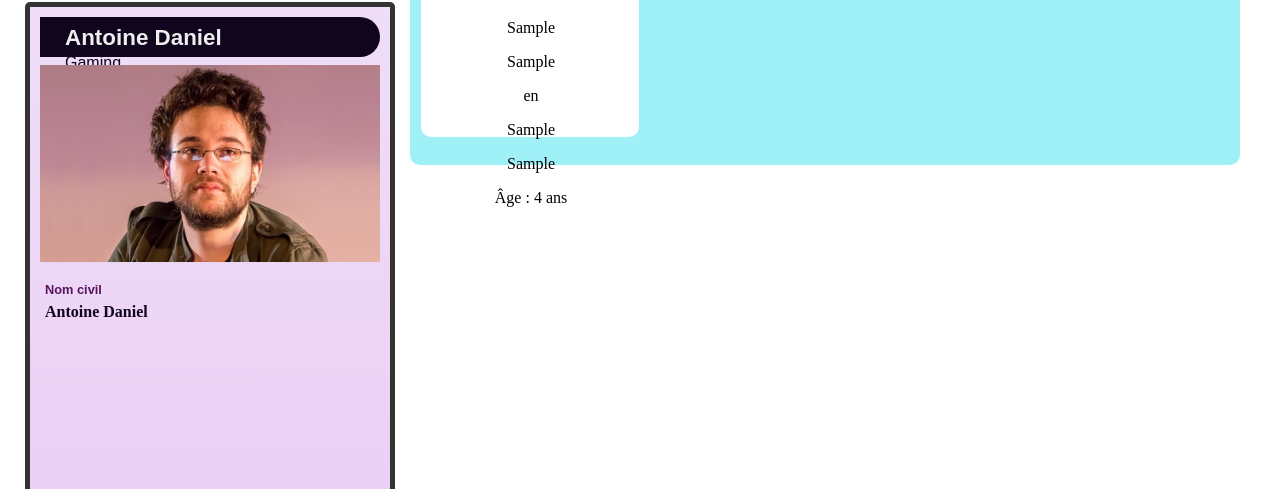
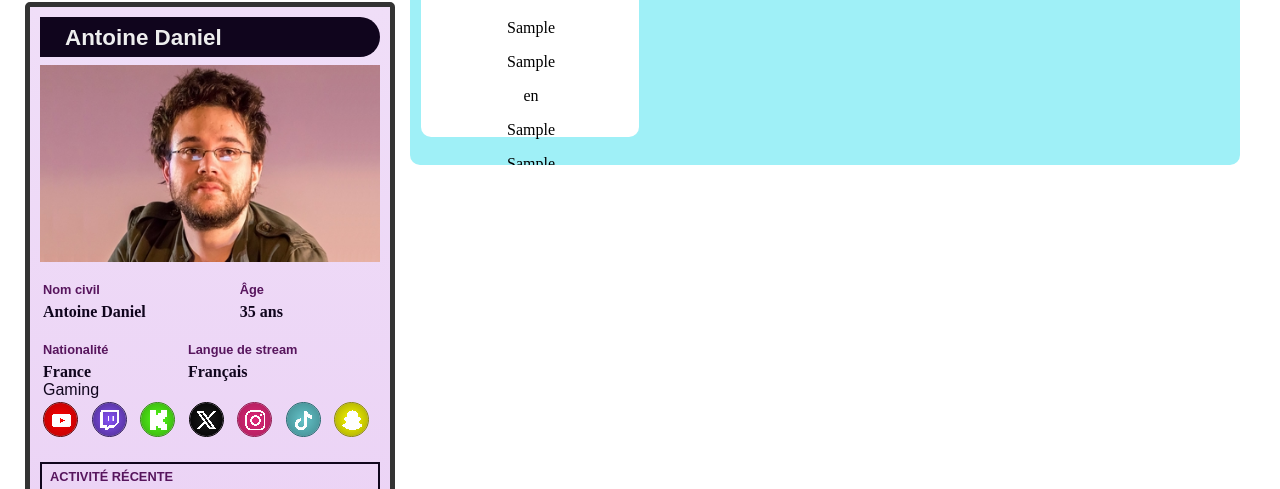
Before and after one commit to BeastWolf691/Projet-Streamers, a PHP site: page /view/index.php in a window 1280 px wide. Shown: the part 436-925 px from the top of the page. Run offline with PHP 8.4, Linux system fonts and the light colour scheme; tables that the repository leaves empty or names only in its code hold one stand-in row (values such as "Sample post"); some libraries are stand-ins or nearby versions.

Commit message:
maj middle

```diff
--- a/css/desk/middle-content.css
+++ b/css/desk/middle-content.css
@@ -13,6 +13,8 @@
     flex-wrap: wrap;
     right: 40px;
     border-radius: 10px;
+    overflow-x: auto;
+    white-space: nowrap;
 }
 
 .card {
--- a/css/desk/zoom-card.css
+++ b/css/desk/zoom-card.css
@@ -6,7 +6,7 @@
     background: rgb(233,206,244);
     background: linear-gradient(0deg, rgba(233,206,244,1) 0%, rgba(240,222,248,1) 100%);
     width: 100%;
-    height: 570px;
+    height: 790px;
     overflow: hidden;
     margin: auto;
     padding: 10px;
@@ -49,10 +49,11 @@
     display: flex;
     flex-direction: column;
     justify-content: space-between;
-    width: 45%;
-    height: 305px;
-    padding: 0 5px;
+    width: 100%;
+    height: 60px;
+    padding: 0 3px;
     box-sizing: border-box;
+    flex-wrap: wrap;
 }
 
 .cardInfoTitle {
--- a/view/middle.php
+++ b/view/middle.php
@@ -75,6 +75,7 @@
     </aside>
 
     <div class="content">
+
 <!-- récupération -->
 <?php
 include 'bdd.php';
--- a/view/zoomCard.php
+++ b/view/zoomCard.php
@@ -18,9 +18,7 @@
 <div class="zoomCard">
     <div class="cardHeader">
         <div class="cardPseudo"><?php echo $nickname; ?></div>
-            <div class="cardCategorieMain"><?php echo $mainCat; ?></div>
-            <div class="cardCategorie2"></div>
-            <div class="cardCategorie3"></div>
+
     </div>
 
     <img class="cardPhoto" src="picture/photos/photo-<?php echo $picture; ?>.jpg" alt="<?php echo $nickname; ?>" title="<?php echo $nickname; ?>">
@@ -35,7 +33,7 @@
 
             <div class="cardInfoCol colAge">
                 <div class="cardInfoTitle">Âge</div>
-                    <div class="cardInfoValue" id="valueAge"><?php echo ($age." ans"); ?><!-- Ici, script pour calculer l'âge à partir de la date de naissance --></div>
+                <div class="cardInfoValue" id="valueAge"><?php echo ($age . " ans"); ?><!-- Ici, script pour calculer l'âge à partir de la date de naissance --></div>
             </div>
         </div>
 
@@ -43,6 +41,9 @@
             <div class="cardInfoCol colCountry">
                 <div class="cardInfoTitle">Nationalité</div>
                 <div class="cardInfoValue countryFlag" id="valueFromCountry"><?php echo $country; ?></div>
+                <div class="cardCategorieMain"><?php echo $mainCat; ?></div>
+                <div class="cardCategorie2"></div>
+                <div class="cardCategorie3"></div>
             </div>
 
             <div class="cardInfoCol colLanguage">
```
Lines whose indentation alone changed are shown as unchanged.
